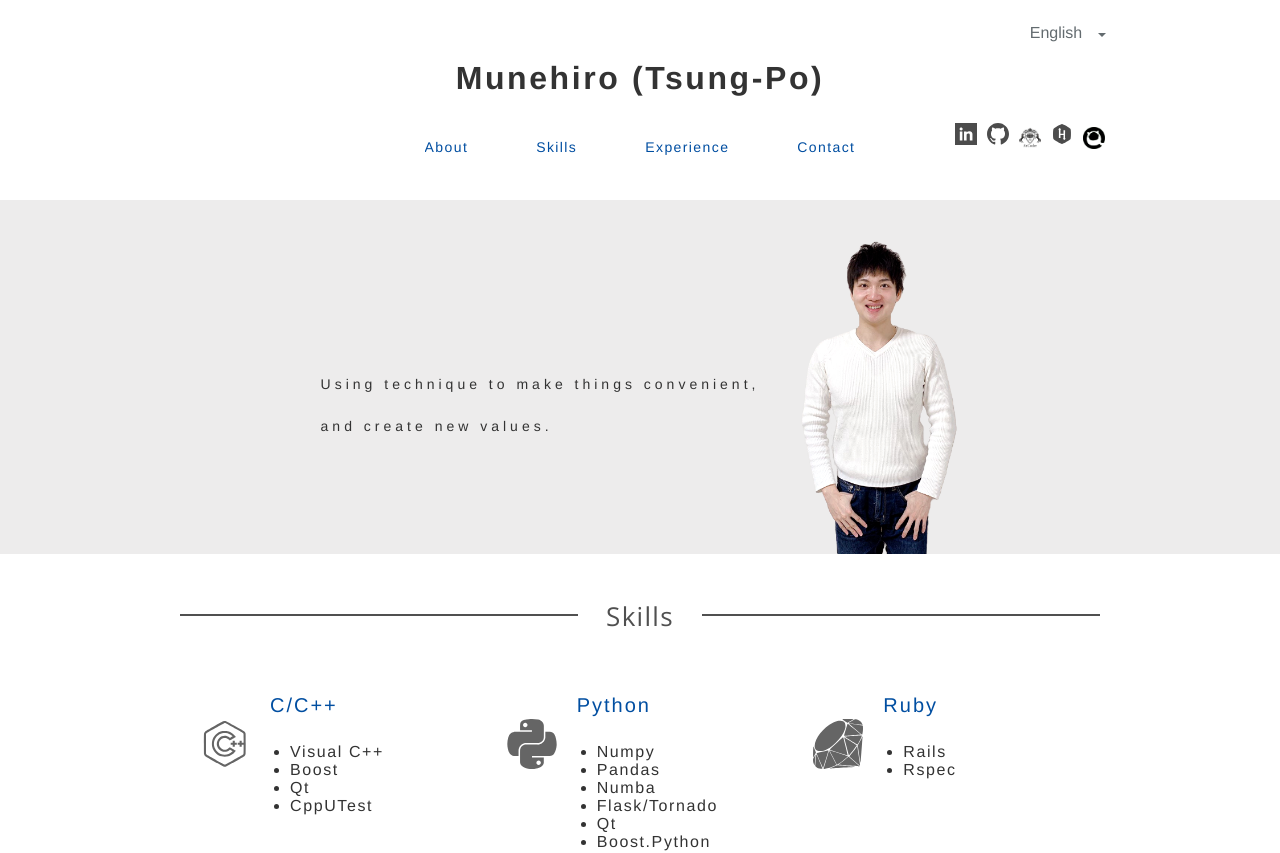
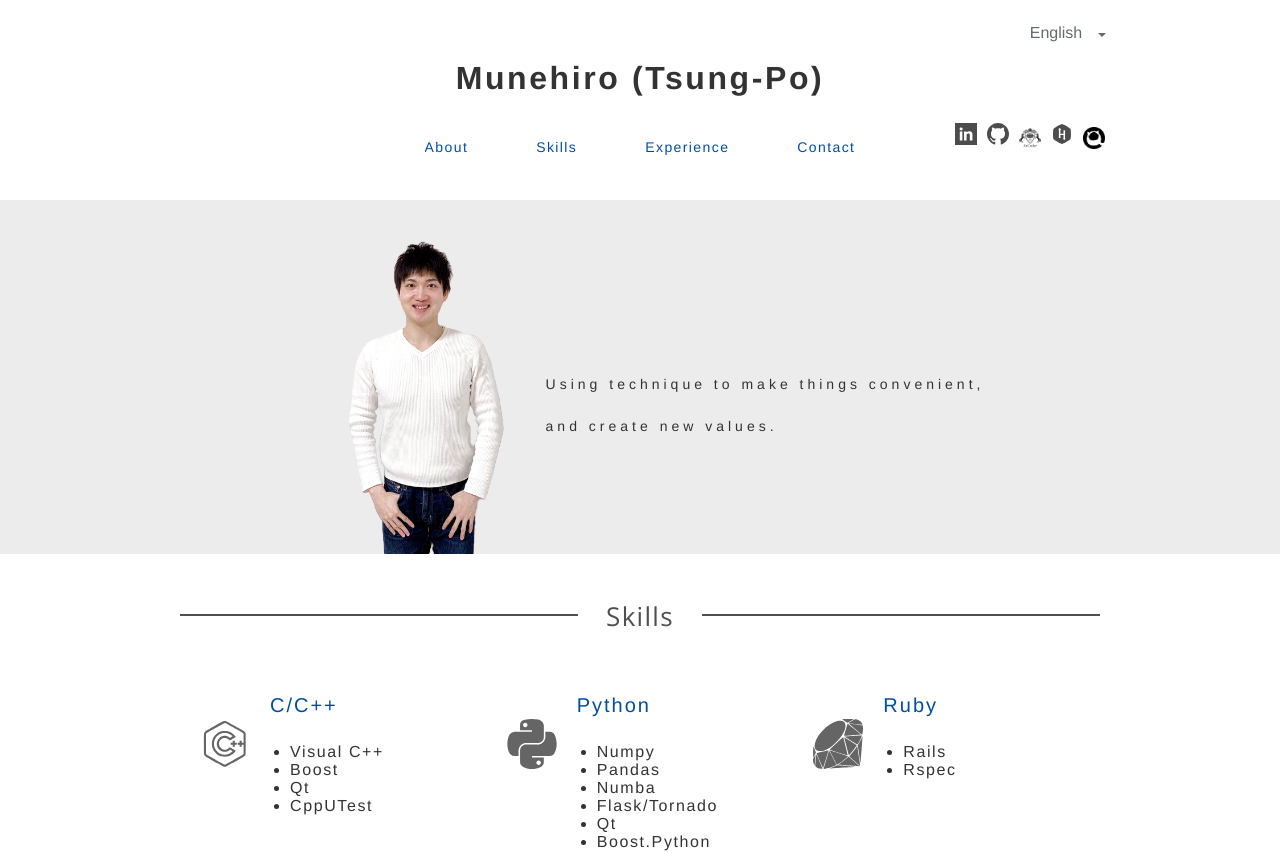
Before and after one commit to hrdrq/homepage, a Vue app: page / in a window 1280 px wide. Shown: the top 853 px of the page. Built offline with nearby package versions, Linux system fonts and the light colour scheme; a web font is replaced by a local one.

Commit message:
change visual

```diff
--- a/src/pages/Main/Visual.vue
+++ b/src/pages/Main/Visual.vue
@@ -1,10 +1,10 @@
 <template>
   <div id="visual_div">
     <div id="visual_inner">
+      <img id="visual_img" src="../../assets/img/visual.png" alt="">
       <div id="message">
         <p v-for="(text, i) in $t('main.visual')" :key="i">{{ text }}</p>
       </div>
-      <img id="visual_img" src="../../assets/img/visual.png" alt="">
     </div>
   </div>
 </template>
@@ -27,6 +27,7 @@ export default {
       max-width: 180px;
       @include md {
         max-width: 160px;
+        margin-left: 50px;
       }
       @include mini {
         max-width: 140px;
@@ -34,11 +35,11 @@ export default {
     }
     #message {
       display: inline-block;
-      writing-mode: vertical-rl;
+      writing-mode: vertical-lr;
       text-align: left;
       @include md {
         writing-mode: inherit;
-        margin-right: 40px;
+        margin-left: 40px;
         margin-bottom: 100px;
         font-size: 14px;
         letter-spacing: 4px;
```
